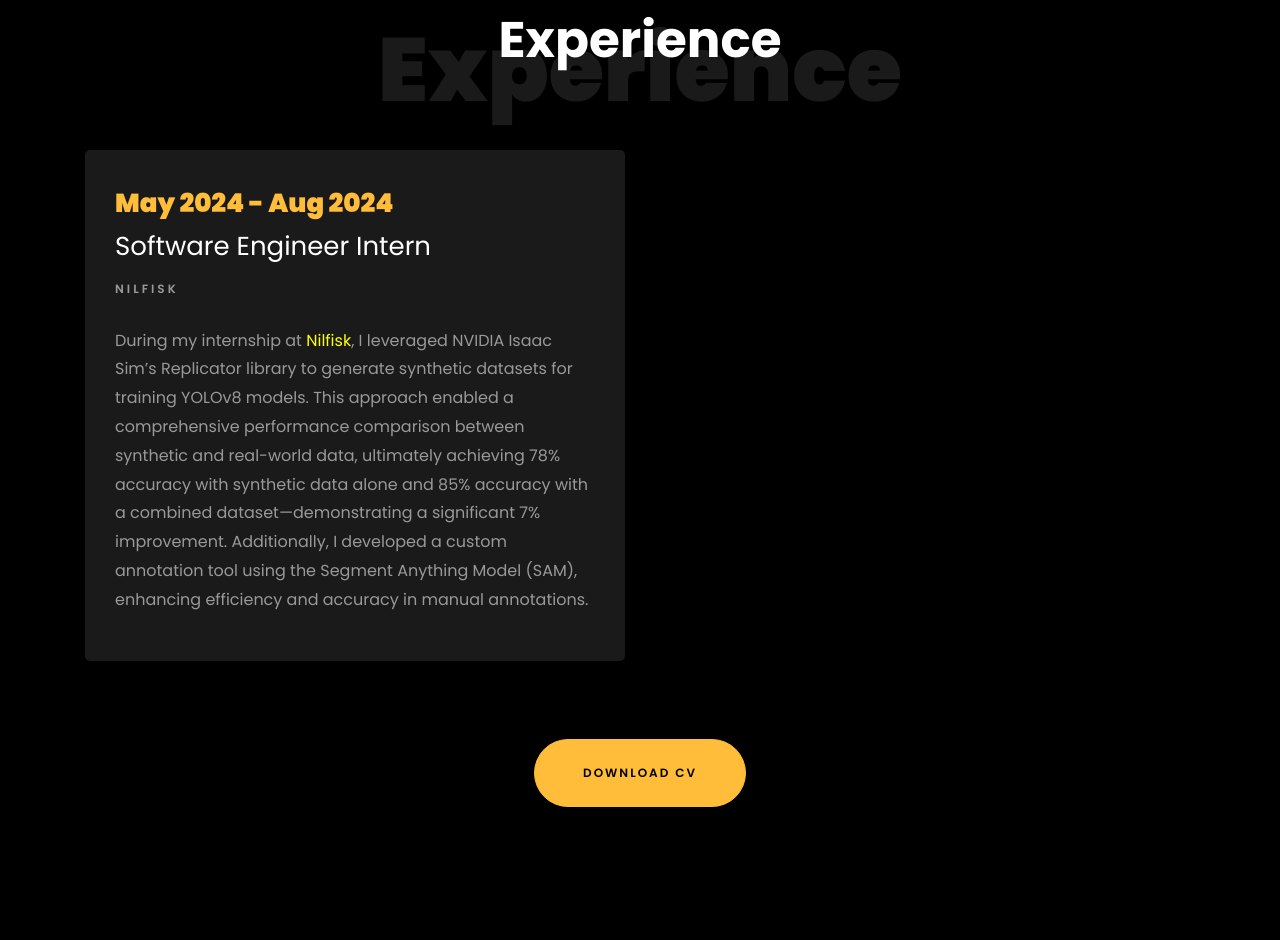
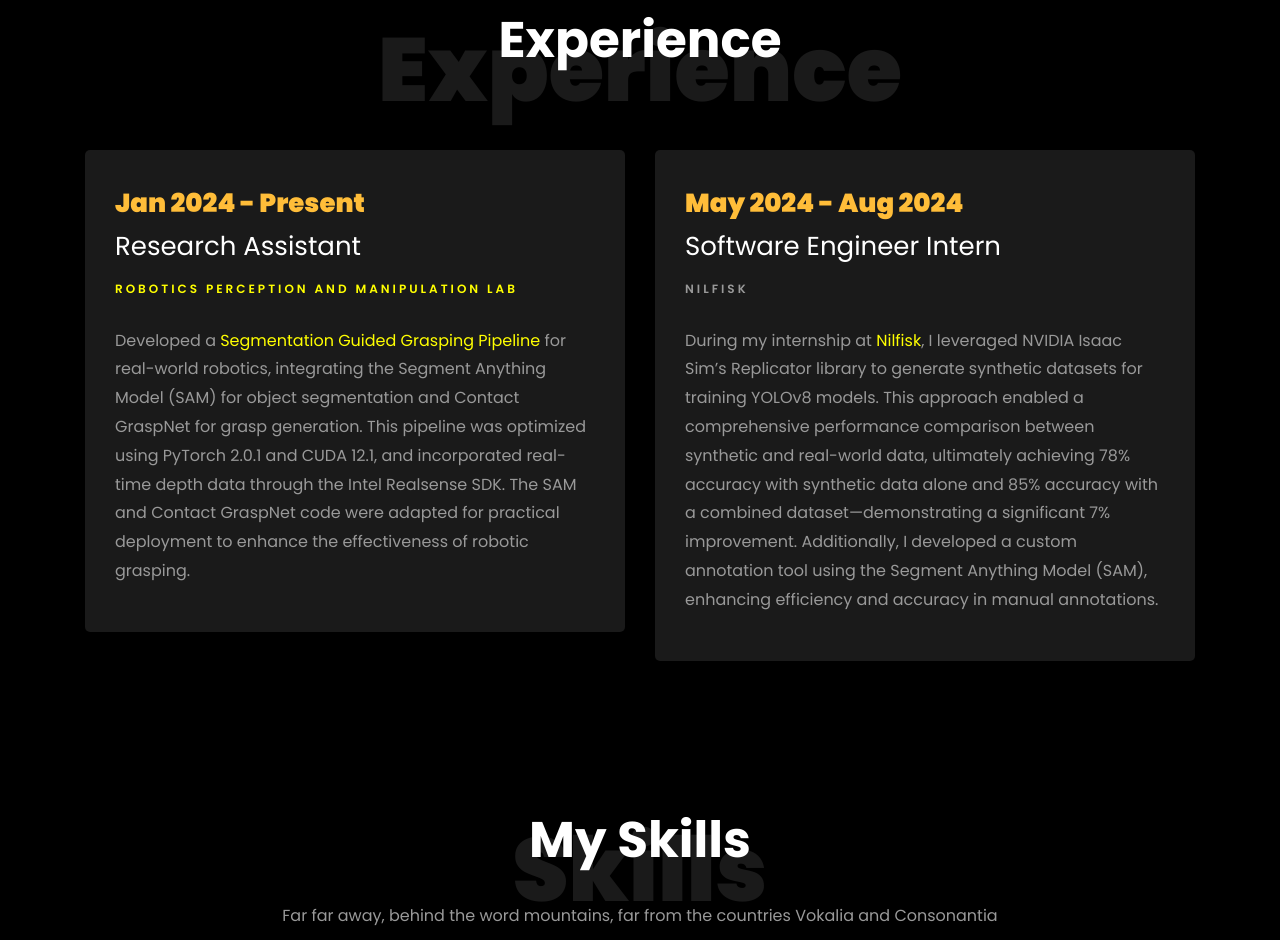
Before and after one commit to NirshalChandraSekar/portfolio, a plain HTML site: page index.html in a window 1280 px wide. Shown: the part 1482-2422 px from the top of the page. Drawn offline with Linux system fonts and the light colour scheme; files whose address does not match are found by name.

Commit message:
updated experience

```diff
--- a/index.html
+++ b/index.html
@@ -125,14 +125,16 @@
         </div>
     		<div class="row">
     			<div class="col-md-6">
-    				<div class="resume-wrap ftco-animate">
-                        <span class="date">May 2024 - Aug 2024</span>
-                        <h2>Software Engineer Intern</h2>
-                        <span class="position">Nilfisk</span>
+
+                    <div class="resume-wrap ftco-animate">
+                        <span class="date">Jan 2024 - Present</span>
+                        <h2>Research Assistant</h2>
+                        <span class="position"><a href="https://rpm-lab.github.io/" style="color: yellow;">Robotics Perception and Manipulation Lab</a></span>
                         <p class="mt-4">
-                            During my internship at <a href="https://www.nilfisk.com/global/" style="color: yellow;">Nilfisk</a>, I leveraged NVIDIA Isaac Sim’s Replicator library to generate synthetic datasets for training YOLOv8 models. This approach enabled a comprehensive performance comparison between synthetic and real-world data, ultimately achieving 78% accuracy with synthetic data alone and 85% accuracy with a combined dataset—demonstrating a significant 7% improvement. Additionally, I developed a custom annotation tool using the Segment Anything Model (SAM), enhancing efficiency and accuracy in manual annotations.
+                            Developed a <a href="https://github.com/RPM-lab-UMN/segmentation-guided-grasp-generation" style="color: yellow;">Segmentation Guided Grasping Pipeline</a> for real-world robotics, integrating the Segment Anything Model (SAM) for object segmentation and Contact GraspNet for grasp generation. This pipeline was optimized using PyTorch 2.0.1 and CUDA 12.1, and incorporated real-time depth data through the Intel Realsense SDK. The SAM and Contact GraspNet code were adapted for practical deployment to enhance the effectiveness of robotic grasping.
                         </p>
                     </div>
+
 
     				<!-- <div class="resume-wrap ftco-animate">
     					<span class="date">2014-2015</span>
@@ -148,14 +150,18 @@
     				</div> -->
     			</div>
 
-    			<!-- <div class="col-md-6">
+    			<div class="col-md-6">
     				<div class="resume-wrap ftco-animate">
-    					<span class="date">2014-2015</span>
-    					<h2>Art &amp; Creative Director</h2>
-    					<span class="position">Cambridge University</span>
-    					<p class="mt-4">A small river named Duden flows by their place and supplies it with the necessary regelialia. It is a paradisematic country, in which roasted parts of sentences fly into your mouth.</p>
-    				</div>
-    				<div class="resume-wrap ftco-animate">
+                        <span class="date">May 2024 - Aug 2024</span>
+                        <h2>Software Engineer Intern</h2>
+                        <span class="position">Nilfisk</span>
+                        <p class="mt-4">
+                            During my internship at <a href="https://www.nilfisk.com/global/" style="color: yellow;">Nilfisk</a>, I leveraged NVIDIA Isaac Sim’s Replicator library to generate synthetic datasets for training YOLOv8 models. This approach enabled a comprehensive performance comparison between synthetic and real-world data, ultimately achieving 78% accuracy with synthetic data alone and 85% accuracy with a combined dataset—demonstrating a significant 7% improvement. Additionally, I developed a custom annotation tool using the Segment Anything Model (SAM), enhancing efficiency and accuracy in manual annotations.
+                        </p>
+                    </div>
+
+
+    				<!-- <div class="resume-wrap ftco-animate">
     					<span class="date">2014-2015</span>
     					<h2>Wordpress Developer</h2>
     					<span class="position">Cambridge University</span>
@@ -166,18 +172,18 @@
     					<h2>UI/UX Designer</h2>
     					<span class="position">Cambridge University</span>
     					<p class="mt-4">A small river named Duden flows by their place and supplies it with the necessary regelialia. It is a paradisematic country, in which roasted parts of sentences fly into your mouth.</p>
-    				</div>
-    			</div> -->
+    				</div> -->
+    			</div>
     		</div>
-    		<div class="row justify-content-center mt-5">
+    		<!-- <div class="row justify-content-center mt-5">
     			<div class="col-md-6 text-center ftco-animate">
     				<p><a href="#" class="btn btn-primary py-4 px-5">Download CV</a></p>
     			</div>
-    		</div>
+    		</div> -->
     	</div>
     </section>
 
-    <section class="ftco-section" id="services-section">
+    <!-- <section class="ftco-section" id="services-section">
     	<div class="container">
     		<div class="row justify-content-center py-5 mt-5">
           <div class="col-md-12 heading-section text-center ftco-animate">
@@ -250,7 +256,7 @@
 					</div>
 				</div>
     	</div>
-    </section>
+    </section> -->
 
 
 		<section class="ftco-section" id="skills-section">
```
